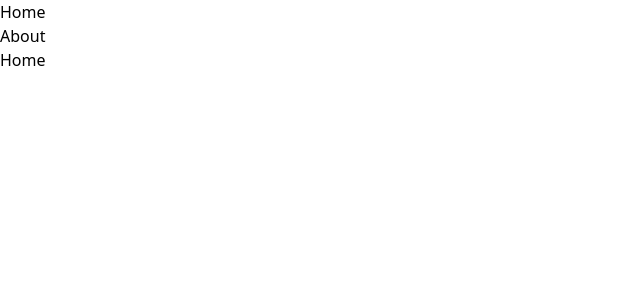
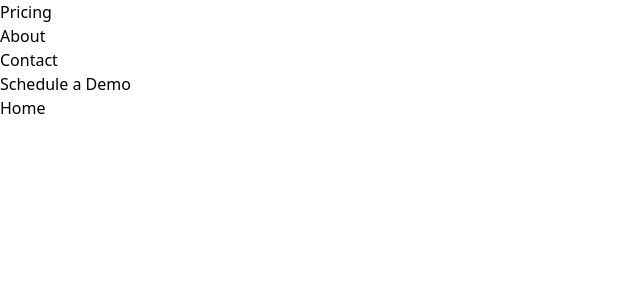
Before and after one commit to ittybe/payapi, a React (Create React App) app: page / in a window 1280 px wide. Shown: the top 300 px of the page, without its empty margins (0-640 px from the left). Built offline with nearby package versions, Linux system fonts and the light colour scheme.

Commit message:
header html

```diff
--- a/src/App.js
+++ b/src/App.js
@@ -13,18 +13,30 @@ export class App extends react.Component {
         return (
             <Router>
                 <div>
+                    <header>
+                        <div>
+                            <Link to="/">
+
+                            </Link>
+                        </div>
                         <nav>
                             <ul>
                                 <li>
-                                <Link to="/">Home</Link>
+                                    <Link to="pricing">Pricing</Link>
                                 </li>
                                 <li>
-                                <Link to="/about">About</Link>
+                                    <Link to="about">About</Link>
                                 </li>
+                                <li>
+                                    <Link to="contact">Contact</Link>
+                                </li>
+                                <button >
+                                    Schedule a Demo
+                                </button>
                             </ul>
                         </nav>
-                    {/* A <Switch> looks through its children <Route>s and
-            renders the first one that matches the current URL. */}
+                        <button className="hidden" onClick="showHideMenu"></button>
+                    </header>
                     <Switch>
                         <Route path="/about">
                             <About />
@@ -33,6 +45,9 @@ export class App extends react.Component {
                             <Home />
                         </Route>
                     </Switch>
+                    <footer>
+
+                    </footer>
                 </div>
             </Router>
         )
--- a/src/index.css
+++ b/src/index.css
@@ -1,3 +1,4 @@
 @tailwind base;
 @tailwind components;
 @tailwind utilities;
+@import url('https://fonts.googleapis.com/css2?family=DM+Serif+Display&family=Public+Sans&display=swap');
--- a/src/variables.css
+++ b/src/variables.css
@@ -0,0 +1,15 @@
+:root {
+    /* colors */
+    --primary-pink:rgb(186, 66, 112);
+    --primary-white:rgb(251, 252, 254);
+
+    --blue:rgb(54, 83, 107);
+    --light-blue:rgb(108, 130, 148);
+    --mirage-blue:rgb(27, 38, 47);
+    --charm-pink:rgb(218, 109, 151);
+
+    --heading-font-family: 'DM Serif Display', serif;
+    --heading-font-weight: 400;
+    --body-font-family: 'Public Sans', sans-serif;
+    --body-font-weight: 400;
+}
```
Also changed, not shown: 1 other file (tests, documents, lock files or other folders). Lines whose indentation alone changed are shown as unchanged.
